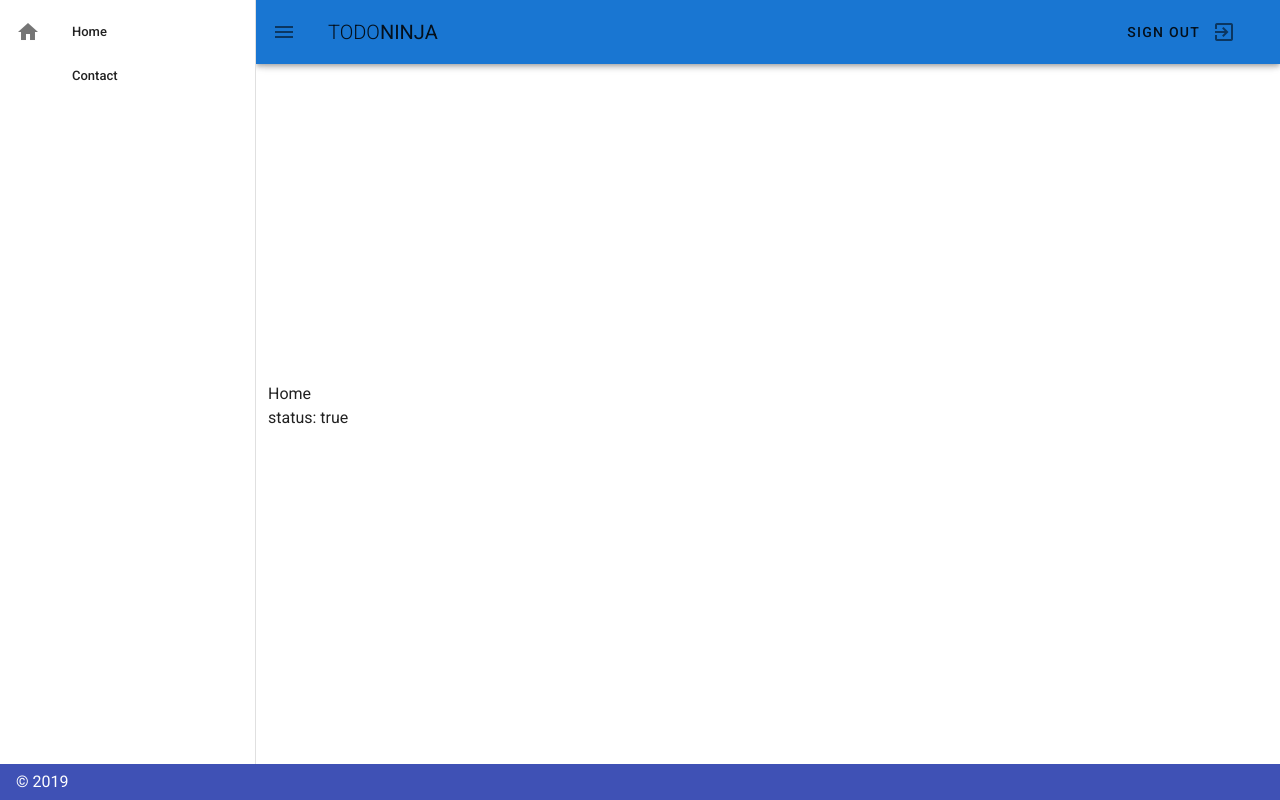
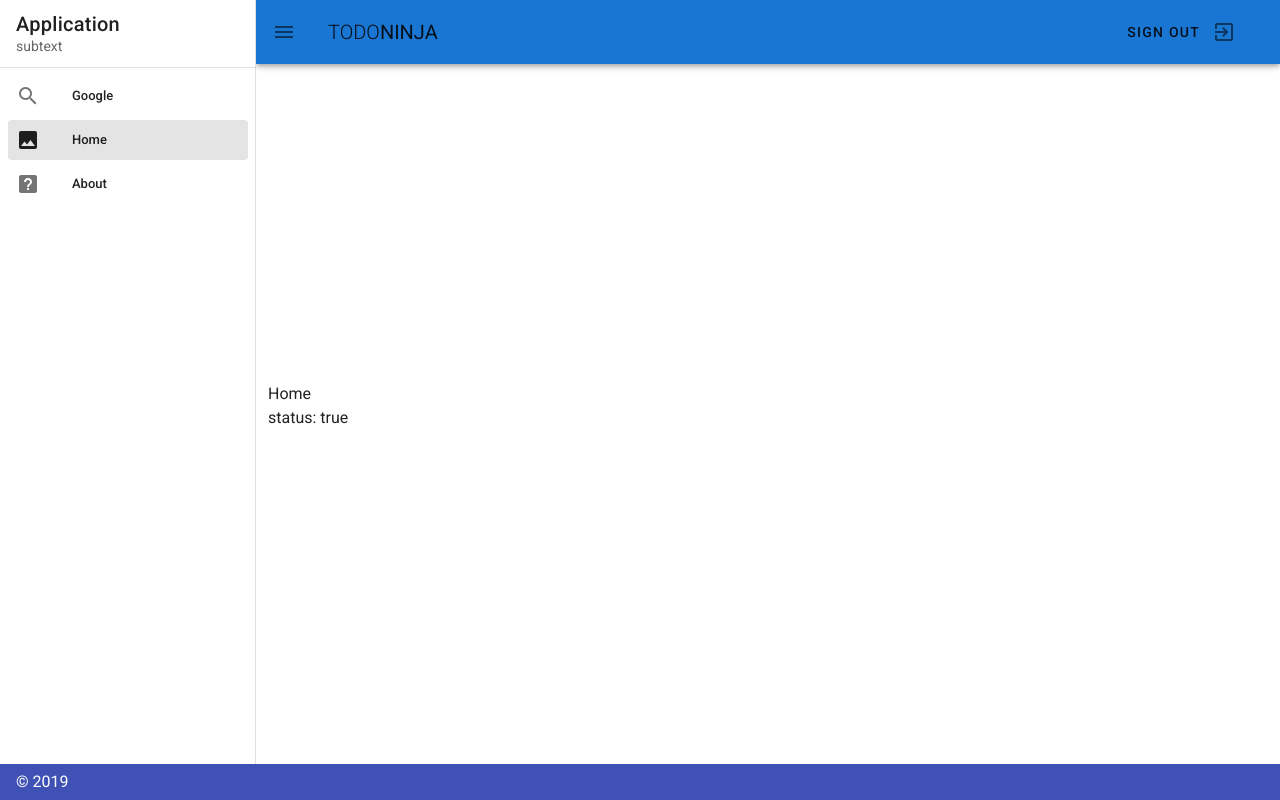
Before and after one commit to ozeta/vue-playground, a Vue app: page / in a window 1280 px wide. Built offline with nearby package versions, Linux system fonts and the light colour scheme.

Commit message:
state working

```diff
--- a/src/components/Drawer.vue
+++ b/src/components/Drawer.vue
@@ -1,20 +1,22 @@
 <template>
   <v-navigation-drawer v-model="drawer" app>
-    <v-list dense>
-      <v-list-item link>
-        <v-list-item-action>
-          <v-icon>mdi-home</v-icon>
-        </v-list-item-action>
+    <v-list-item>
+      <v-list-item-content>
+        <v-list-item-title class="title">Application</v-list-item-title>
+        <v-list-item-subtitle>subtext</v-list-item-subtitle>
+      </v-list-item-content>
+    </v-list-item>
+
+    <v-divider></v-divider>
+
+    <v-list dense nav>
+      <v-list-item v-for="item in items" :key="item.title" link :to="item.link" :href="item.href">
+        <v-list-item-icon>
+          <v-icon>{{ item.icon }}</v-icon>
+        </v-list-item-icon>
+
         <v-list-item-content>
-          <v-list-item-title>Home</v-list-item-title>
-        </v-list-item-content>
-      </v-list-item>
-      <v-list-item link>
-        <v-list-item-action>
-          <v-icon>mdi-contact-mail</v-icon>
-        </v-list-item-action>
-        <v-list-item-content>
-          <v-list-item-title>Contact</v-list-item-title>
+          <v-list-item-title>{{ item.title }}</v-list-item-title>
         </v-list-item-content>
       </v-list-item>
     </v-list>
@@ -25,7 +27,11 @@
 export default {
   data() {
     return {
-      // drawer: null
+        items: [
+          { title: 'Google', icon: 'mdi-magnify', href: 'https://google.com' },
+          { title: 'Home', icon: 'mdi-image', link: '/' },
+          { title: 'About', icon: 'mdi-help-box', link: '/about' },
+        ]
     };
   },
   computed: {
```
Also changed, not shown: 1 other file (tests, documents, lock files or other folders).
